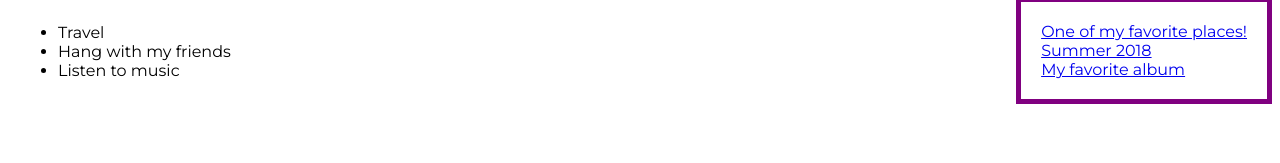
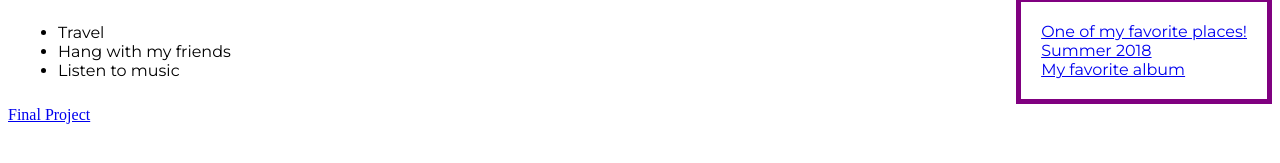
Before and after one commit to katieyates3/katieyates3.github.io, a plain HTML site: page index.html in a window 1280 px wide. Shown: the part 545-708 px from the top of the page. Drawn offline with Linux system fonts and the light colour scheme.

Commit message:
added link to final

```diff
--- a/index.html
+++ b/index.html
@@ -64,5 +64,7 @@
         </ul>
     </div>
 
+      <a href="finalproject.html" target="_blank">Final Project</a>
+
   </body>
 </html>
```
